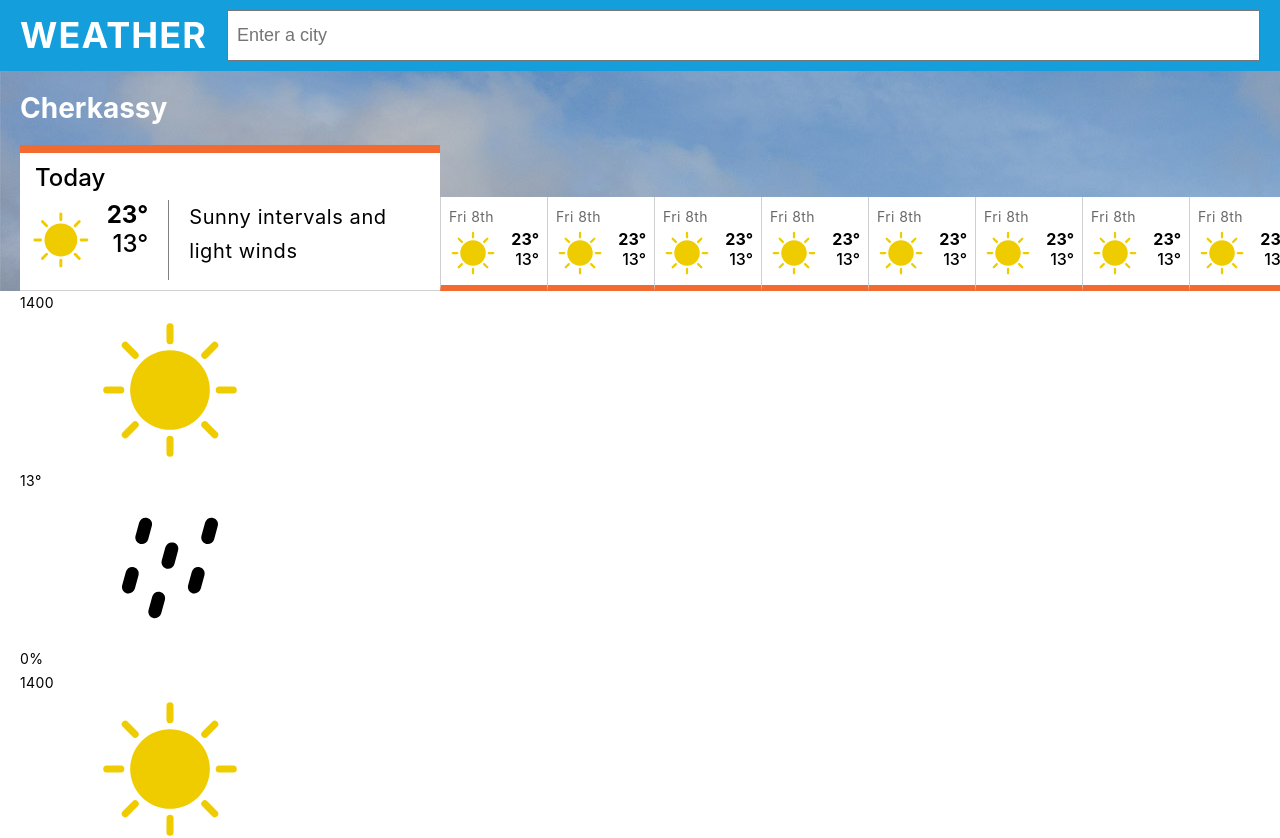
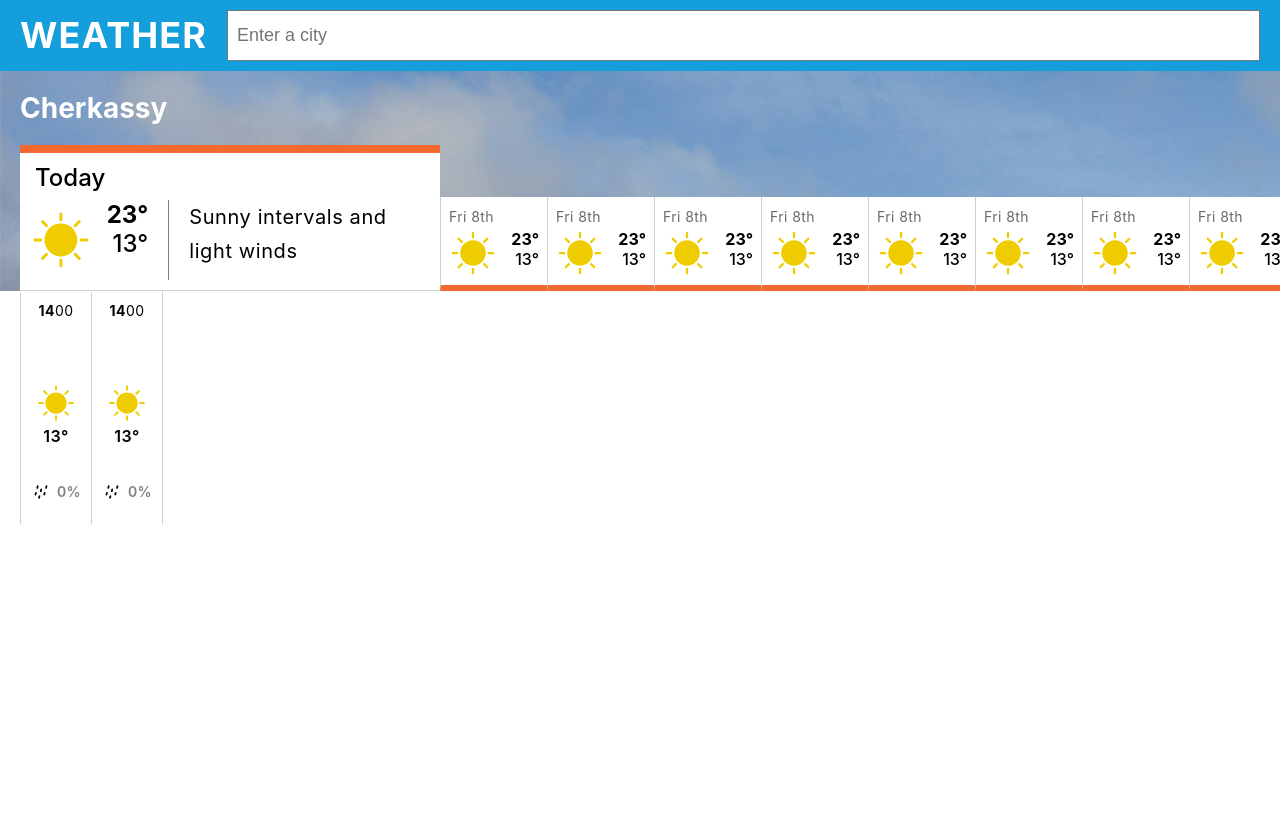
Before and after one commit to sashadyg/ex-1-weather, a React (Create React App) app: page / in a window 1280 px wide. Shown: the top 838 px of the page. After the commit the page ends 800 px from the top, so only its background shows below. Built offline with nearby package versions, Linux system fonts and the light colour scheme.

Commit message:
Update index.css

```diff
--- a/src/index.css
+++ b/src/index.css
@@ -223,3 +223,66 @@ p {
   width: 48px;
   height: 48px;
 }
+
+.forecastPerHour--list {
+  display: flex;
+}
+
+.forecastPerHour--list li:last-child {
+  border-right: 1px solid #ced0d1;
+}
+
+.forecastPerHour--item {
+  display: flex;
+  flex-direction: column;
+  align-items: center;
+  width: 70px;
+  border-left: 1px solid #ced0d1;
+  border-top: 3px solid white;
+  transition-property: border-top;
+  transition-duration: 200ms;
+}
+
+.forecastPerHour--item:hover {
+  border-top: 3px solid #f26a30;
+}
+
+.forecastPerHour--hour {
+  font-size: 14px;
+  margin-top: 5px;
+}
+
+.forecastPerHour--hour__span {
+  font-weight: 700;
+}
+
+.forecastPerHour--icon {
+  width: 40px;
+  height: 40px;
+  margin-top: 60px;
+  color: gray;
+}
+
+.forecastPerHour--degrees {
+  font-size: 16px;
+  font-weight: 600;
+}
+
+.forecastPerHour--precipitation {
+  display: flex;
+  align-items: center;
+  margin-top: 30px;
+  margin-bottom: 20px;
+}
+
+.forecastPerHour--precipitation__procent {
+  font-size: 14px;
+  font-weight: 600;
+  color: gray;
+}
+
+.forecastPerHour--icon__precipitation {
+  width: 20px;
+  height: 20px;
+  padding-right: 6px;
+}
```
